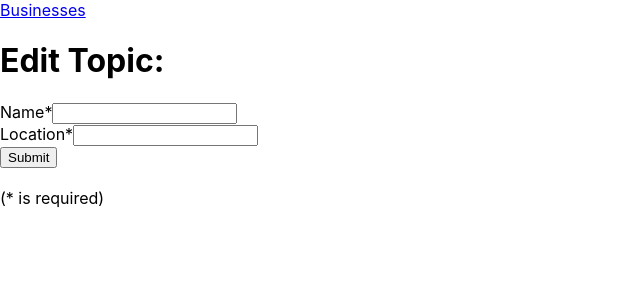
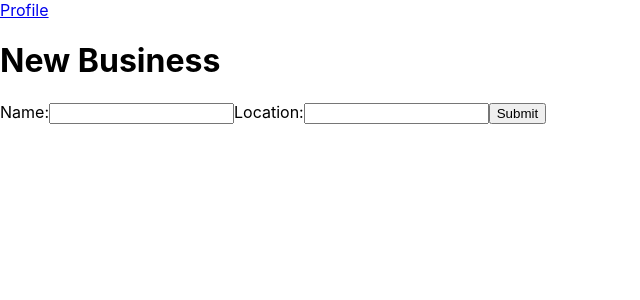
Before and after one commit to phamin2001/project4-businessapp-react, a React (Create React App) app: page /users/1/businesses/newbusiness in a window 1280 px wide. Shown: the top 300 px of the page, without its empty margins (0-640 px from the left). Built offline with nearby package versions, Linux system fonts and the light colour scheme.

Commit message:
working on NewBusiness

```diff
--- a/src/App.js
+++ b/src/App.js
@@ -7,6 +7,8 @@ import User                  from   './User';
 import EditBusiness          from   './EditBusiness';
 import Registration          from   './Registration';
 import EditUser              from   './EditUser';
+import Businesses            from   './Businesses';
+import NewBusiness           from   './NewBusiness';
 
 
 const My404 = () => {
@@ -82,6 +84,11 @@ class App extends Component {
                        handleLogin                        =  {this.handleLogin} />)}
           />
 
+          <Route exact path                               =  '/users/:handleUserId/businesses/newbusiness'
+                       render                             =  { (props) => ( <NewBusiness {...props}
+                       loggedInUserId                     =  {this.state.userId} />)}
+          />
+
 
           <Route exact path                               =  '/users/:handleUserId/businesses/:handleBusinessId'
                        render                             =  { (props) => ( <EditBusiness {...props}
@@ -97,6 +104,7 @@ class App extends Component {
                        completeUserBusinessesInfo         =  {this.state.completeUserBusinessesInfo} />)}
           />
 
+
           <Route component = { My404 } />
 
         </Switch>
--- a/src/Businesses/index.js
+++ b/src/Businesses/index.js
@@ -8,7 +8,9 @@ class Businesses extends Comment {
         this.state = {
             query       :  '',
             loading     :  true,
-            searchNews  :  []
+            searchNews  :  [],
+            name        :  '',
+            location    :  ''
         }
     }
 
@@ -16,19 +18,23 @@ class Businesses extends Comment {
 
 
     handleChange = async (e) => {
-        try {
-            const response = await fetch
+        console.log(e)
 
-        } catch (err) {
-            console.log(err);
-            return err;
-        }
+        // try {
+        //     const response = await fetch()
+        //                       .url('https://api.yelp.com/v3/businesses/search?term=' +
+        //                                 this.state.name + '&location=' + this.state.location)
+
+        // } catch (err) {
+        //     console.log(err);
+        //     return err;
+        // }
     }
 
     render() {
         const userBusinesses = this.props.completeUserBusinessesInfo.loggedInUserBusinesses.map((business, i) => {
             return (
-                <option value={topic.title}>
+                <option value={business.name}>
                     {business.name}, {business.location}
                 </option>
             )
@@ -46,8 +52,14 @@ class Businesses extends Comment {
                     </select>
                 </label>
 
+                <div>
+
+                </div>
+
             </div>
         )
     }
 
 }
+
+export default Businesses;
--- a/src/Login/index.js
+++ b/src/Login/index.js
@@ -31,7 +31,7 @@ class Login extends Component {
             console.log(loginResponse);
 
             if(loginResponse.status != 200) {
-                throw new Error("Invalid User!!");
+                alert('Invalid User');
                 this.props.history.push('/login');
             }
 
--- /dev/null
+++ b/src/NewBusiness/index.js
@@ -0,0 +1,75 @@
+import React, { Component } from 'react';
+import { Link } from 'react-router-dom';
+import { isParenthesizedExpression } from '@babel/types';
+
+class NewBusiness extends Component {
+    constructor() {
+        super();
+
+        this.state = {
+            name      : '',
+            location  : ''
+        }
+    }
+
+    handleInput = (e) => {
+        this.setState({
+            [e.target.name] : e.target.value
+        })
+    }
+
+    handleNewBusinessSubmit = async (e) => {
+
+        console.log('here');
+
+        e.preventDefault();
+
+        try {
+            const newBusinessResponse = await fetch('http://localhost:8080/users/' + this.props.loggedInUserId + '/businesses', {
+                method        :  'POST',
+                credentials   :  'include',
+                body          :  JSON.stringify(this.state),
+                headers       :  {
+                    'Content-type' : 'application/json'
+                }
+            });
+
+            if(!newBusinessResponse.ok) {
+                alert('Somethign wrong or user already has this business in this location!');
+                this.props.history.push('/user/' + this.props.loggedInUserId + '/businesses/newbusiness');
+            }
+
+            const parsedNewBusinessResponse = await newBusinessResponse.json();
+            this.props.history.push('/users/' + this.props.loggedInUserId);
+
+
+        } catch (err) {
+            console.log(err);
+            return err;
+        }
+    }
+
+    render() {
+        return(
+            <div>
+                <div><Link to={ {pathname:'/users/' + `${this.props.loggedInUserId}`} }>Profile</Link></div>
+
+                <form onSubmit={this.handleNewBusinessSubmit}>
+                    <h1>New Business</h1>
+                    <label>
+                        Name:
+                        <input type='text' name='name' onChange={this.handleInput} />
+                    </label>
+                    <lable>
+                        Location:
+                        <input type='text' name='location' onChange={this.handleInput} />
+                    </lable>
+                    <input type='Submit' />
+
+                </form>
+            </div>
+        )
+    }
+}
+
+export default NewBusiness;
--- a/src/User/index.js
+++ b/src/User/index.js
@@ -67,7 +67,6 @@ class User extends Component {
             return (
                 <li onClick = {this.handleCurrentBusiness.bind(null, business)}>
                     <Link to={ {pathname: '/users/' + `${this.props.loggedInUserId}` + '/businesses/' + `${business.id}`} }> {business.name} ,  {business.location}</Link>
-
                 </li>
             )
 
@@ -95,7 +94,7 @@ class User extends Component {
                     <h3><button onClick = { () => this.props.history.push('/users/' + `${this.props.loggedInUserId}` + '/businesses/newbusiness') }>Add New Business</button></h3>
                 </label>
                 <label>
-                    <h2><button onClick = { () => this.props.history.push('/users/' + `${this.props.loggedInUserId}` + '/business/search') }>Check Your Businesses</button></h2>
+                    <h2><button onClick = { () => this.props.history.push('/users/' + `${this.props.loggedInUserId}` + '/businesses/') }>Check Your Businesses</button></h2>
                 </label>
             </div>
         )
```
